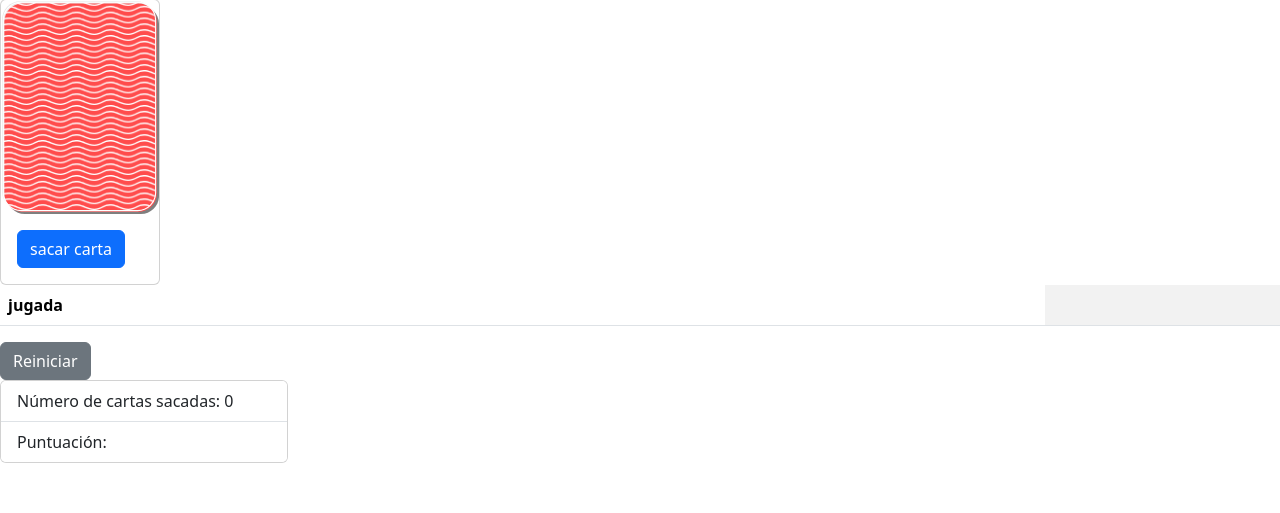
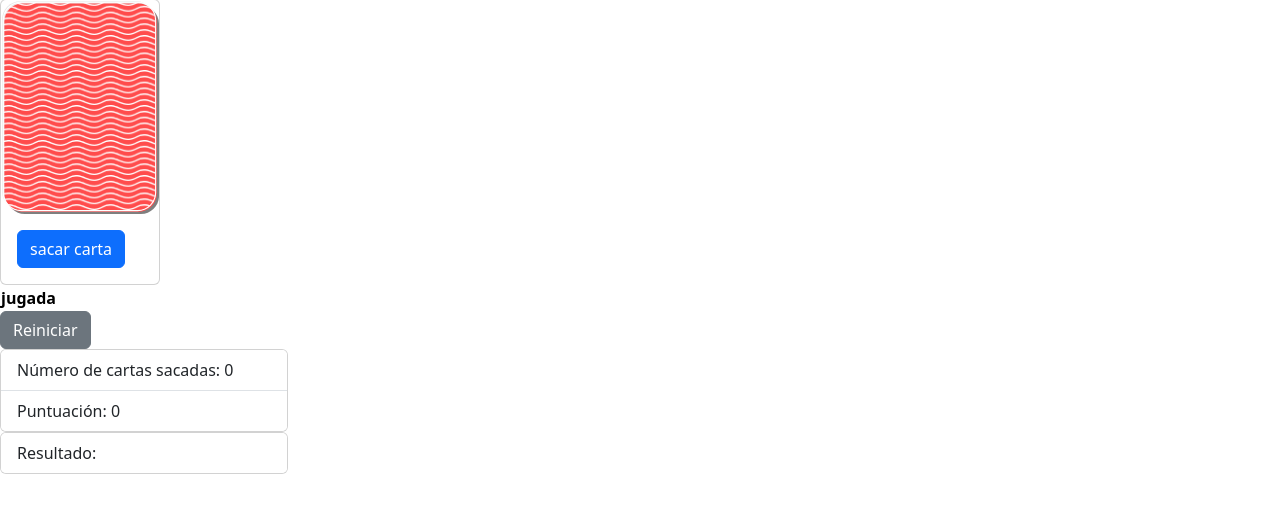
Before and after one commit to franmartinez0/workspace2023, a PHP site: the page made by tema3/juego cartas/PRÁCTICA 2/index.php in a window 1280 px wide. Shown: the part 57-570 px from the top of the page. Run offline with PHP 8.4, Linux system fonts and the light colour scheme; lists and menus that the app fills with data are empty.

Commit message:
fin 7 y medio

```diff
--- a/tema3/juego cartas/PRÁCTICA 2/index.php
+++ b/tema3/juego cartas/PRÁCTICA 2/index.php
@@ -40,6 +40,7 @@ function valorCartas($cartas){
 
 
     }
+    return $jugada;
 }
 
 
@@ -112,7 +113,7 @@ if (isset ($_POST['reiniciar'])){
 
   </div>
 </div>
-<table class="table table-striped-columns">
+<table class="table-primary">
 
   <tbody>
     <tr>
@@ -147,13 +148,23 @@ if (isset ($_POST['reiniciar'])){
 <div class="card" style="width: 18rem;">
   <ul class="list-group list-group-flush">
     <li class="list-group-item">Número de cartas sacadas: <?php echo $_SESSION['cartasSacadas']?></li>
-    <li class="list-group-item">Puntuación: <?php echo valorCartas($_SESSION['jugada'])?> </li>
+    <li class="list-group-item">Puntuación: <?php echo valorCartas($_SESSION["jugada"])?> </li>
 
   </ul>
 </div>
 
 
+<div class="card" style="width: 18rem;">
+  <ul class="list-group list-group-flush">
+    <li class="list-group-item">Resultado: <?php isset( $_SESSION['resultado'])?></li>
 
+    <?php if (valorCartas($_SESSION['jugada']) > 7): ?>
+
+
+        <li class="list-group-item">Resultado: <?php echo isset($_SESSION['resultado']) ? $_SESSION['resultado'] : "" ?></li>
+    <?php endif; ?>
+  </ul>
+</div>
 
 </body>
 
```
